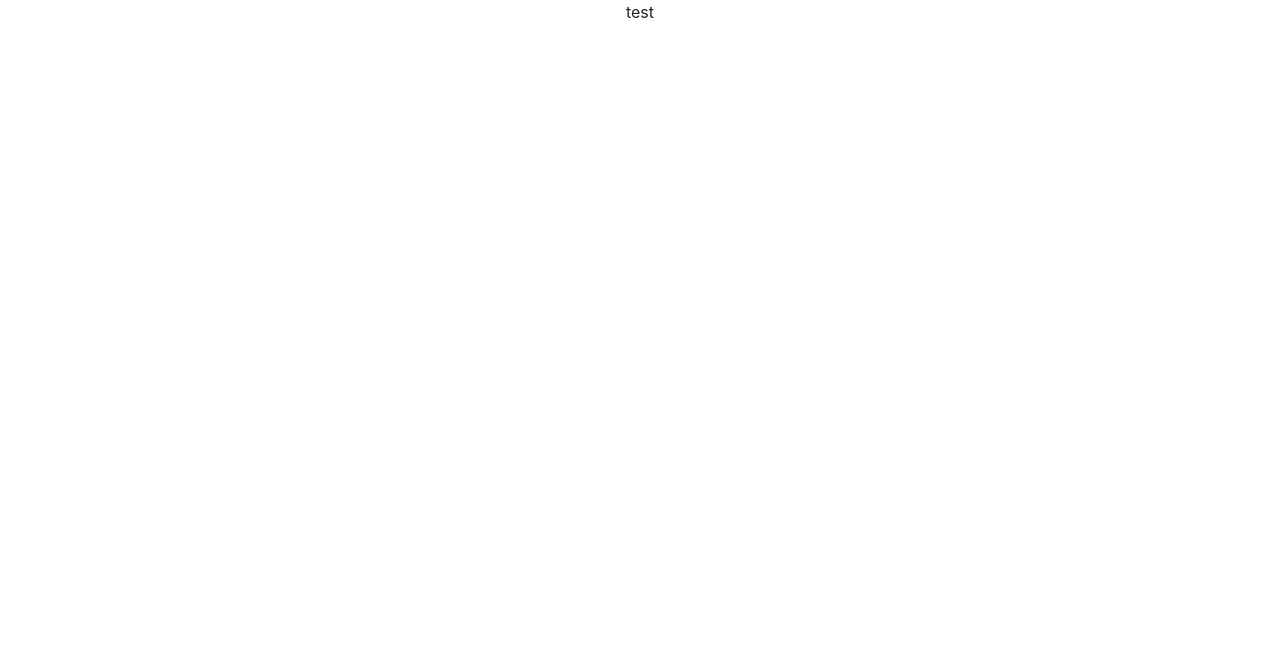
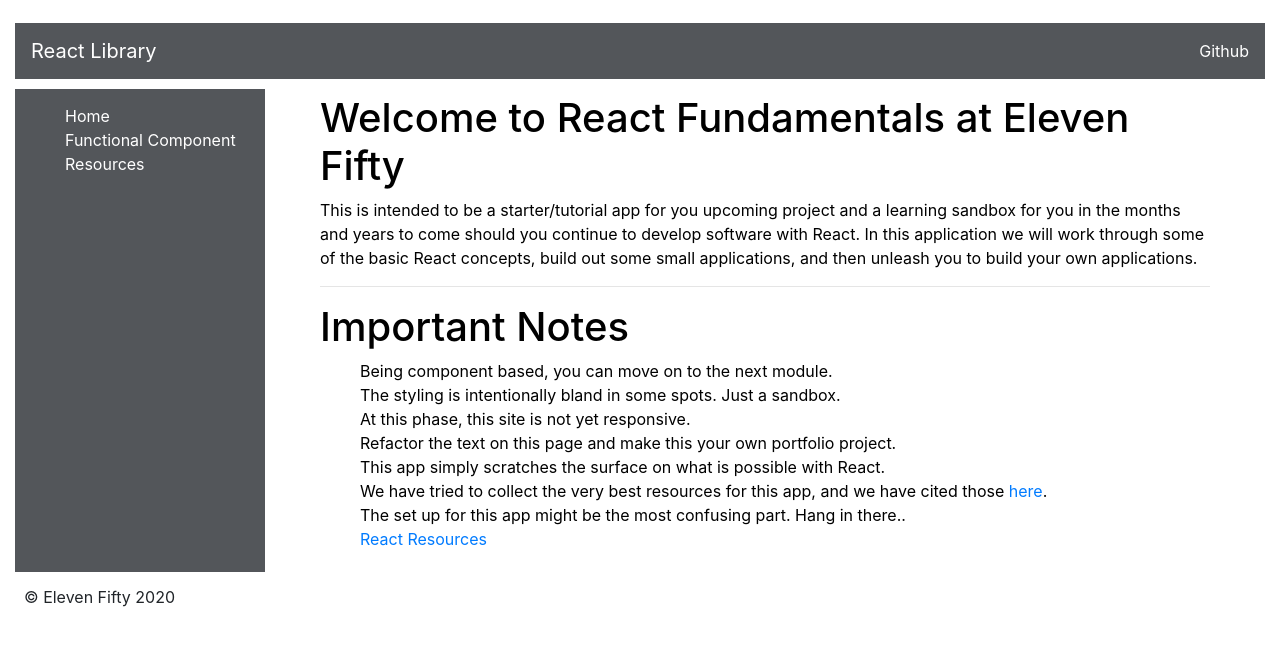
Before and after one commit to bubulldog20/javascriptNovember2020, a React (Create React App) app in the folder javascriptLibrary/5-react/react-fundamentals/: page / in a window 1280 px wide. Shown: the top 646 px of the page. Built offline with nearby package versions, Linux system fonts and the light colour scheme.

Commit message:
updated components

```diff
--- a/javascriptLibrary/5-react/react-fundamentals/package.json
+++ b/javascriptLibrary/5-react/react-fundamentals/package.json
@@ -15,7 +15,7 @@
     "react-icons": "^3.7.0",
     "react-router-dom": "^5.0.0",
     "react-scripts": "3.0.1",
-    "react-spinners": "^0.5.4",
+    "react-spinners": "^0.10.4",
     "reactstrap": "^8.0.0",
     "web-vitals": "^0.2.4",
     "youtube-api-search": "0.0.5"
--- a/javascriptLibrary/5-react/react-fundamentals/src/App.css
+++ b/javascriptLibrary/5-react/react-fundamentals/src/App.css
@@ -1,5 +1,72 @@
 .App {
   text-align: center;
+}
+
+body {
+  padding: 15px;
+  background-color: white;
+  font: Belleza;
+}
+
+footer {
+  margin-top: 0.8em!important;
+  margin-left: 1.5em;
+}
+
+.main {
+  background-color: white;
+  color: black;
+  height: 100%;
+  min-height: 100%;
+}
+
+.mainDiv {
+  margin: auto;
+  width: 90%;
+  padding: 5px;
+}
+
+.sidebar {
+  display: flex;
+  background-color: #53565A;
+  margin-top: 10px;
+}
+
+ul {
+  list-style-type: none;
+}
+
+.sidebar-list-styling {
+  padding-left: 50px;
+  padding-top: 15px;
+  width: 20%;
+  background-color: #53565A;
+  color: white;
+}
+
+.sidebar-list a{
+  color: white;
+  padding: 0;
+}
+
+.sidebar-route{
+  flex: 1;
+  padding: '00px';
+}
+
+.header {
+  margin-top: 0.5em!important;
+  text-align: center;
+  background-color: #53565A;
+  color: white;
+}
+
+.header a {
+  color: white;
+}
+
+.header  p {
+  margin-top: 0.8em!important;
 }
 
 .App-logo {
--- a/javascriptLibrary/5-react/react-fundamentals/src/App.js
+++ b/javascriptLibrary/5-react/react-fundamentals/src/App.js
@@ -1,11 +1,21 @@
 import React from 'react';
 import 'bootstrap/dist/css/bootstrap.css';
 import './App.css';
+import Header from './components/site/Header'
+import Footer from './components/site/Footer'
+import Sidebar from './components/site/Sidebar'
+import {
+  BrowserRouter as Router,
+} from 'react-router-dom';
 
-function App() {
+const App = () => {
   return (
-    <div className="App">
-      test
+    <div>
+      <Header />
+      <Router>
+        <Sidebar />
+      </Router>
+      <Footer />
     </div>
   );
 }
--- /dev/null
+++ b/javascriptLibrary/5-react/react-fundamentals/src/components/site/Footer.js
@@ -0,0 +1,14 @@
+import React from "react";
+import {Row} from "reactstrap";
+
+const Footer = () => {
+    return (
+        <footer>
+            <Row>
+                <p>&copy; Eleven Fifty 2020</p>
+            </Row>
+        </footer>
+    );
+};
+
+export default Footer;
--- /dev/null
+++ b/javascriptLibrary/5-react/react-fundamentals/src/components/site/Header.js
@@ -0,0 +1,21 @@
+import React from "react";
+import { Navbar, NavbarBrand, Nav, NavItem, NavLink } from "reactstrap";
+
+const Header = () => {
+    return (
+        <header>
+            <Navbar className="header">
+                <NavbarBrand href="/">React Library</NavbarBrand>
+                <Nav className="ml-auto" navbar>
+                    <NavItem>
+                        <NavLink href="https://github.com/yourhandle/yourrepoforthisapp">
+                            Github
+                        </NavLink>
+                    </NavItem>
+                </Nav>
+            </Navbar>
+        </header>
+    );
+};
+
+export default Header;
--- /dev/null
+++ b/javascriptLibrary/5-react/react-fundamentals/src/components/site/Home.js
@@ -0,0 +1,27 @@
+import React from "react";
+import {Link} from "react-router-dom";
+
+const Home = () => {
+    return (
+        <div className="main">
+            <div className="mainDiv">
+                <h1>Welcome to React Fundamentals at Eleven Fifty</h1>
+                <p>This is intended to be a starter/tutorial app for you upcoming project and a learning sandbox for you in the months and years to come should you continue to develop software with React. In this application we will work through some of the basic React concepts, build out some small applications, and then unleash you to build your own applications.</p>
+                <hr />
+                <h1>Important Notes</h1>
+                    <ul>
+                        <li>Being component based, you can move on to the next module.</li>
+                        <li>The styling is intentionally bland in some spots.  Just a sandbox.</li>
+                        <li>At this phase, this site is not yet responsive.</li>
+                        <li>Refactor the text on this page and make this your own portfolio project.</li>
+                        <li>This app simply scratches the surface on what is possible with React.</li>
+                        <li>We have tried to collect the very best resources for this app, and we have cited those <Link to="/resources">here</Link>.</li>
+                        <li>The set up for this app might be the most confusing part. Hang in there..</li>
+                        <li><Link to ="/resources">React Resources</Link></li>
+                    </ul>
+            </div>
+        </div>
+    );
+}
+
+export default Home;
--- /dev/null
+++ b/javascriptLibrary/5-react/react-fundamentals/src/components/site/Resources.js
@@ -0,0 +1,25 @@
+import React from 'react';
+
+const Resources = () => {
+    return (
+        <div className="main">
+            <div className="mainDiv">
+                <h1>React Resources</h1>
+                <p>Below are some of the resources that we used throughout this app. Note: You'll have one challenge where you will be asked to make this page better.</p>
+                <ul>
+                    <li><a href="https://reactjs.org/docs/getting-started.html" target="_blank">The Official Docs</a></li>
+                    <li><a href="https://reacttraining.com/react-router" target="_blank">React Router Dom</a></li>
+                    <li><a href="https://www.udemy.com/course/react-redux/" target="_blank">Stephen Grider's Udemy Course for the Udemy API</a></li>
+                    <li><a href="https://www.pluralsight.com/course/react-js-getting-started" target="_blank">Samer Buna's Pluralsight Course for the GitHub API Starter</a></li>
+                    <li><a href="https://www.udemy.com/course/react-the-guide-incl-redux" target="_blank">Maximilian Schwarzmüller's Udemy Course</a></li>
+                    <li><a href="https://reactstrap.github.io/" target="_blank">ReactStrap for a Bootstrap Application</a></li>
+                    <li><a href="https://gorangajic.github.io/react-icons/fa.html" target="_blank">Font Awesome for React</a></li>
+                    <li><a href="https://github.com/bmorelli25/interactive-bitcoin-price-chart" target="_blank">Bitcoin</a></li>
+                    <li><a href="https://github.com/mthorry/earthquakes-mapper" target="_blank">Google Maps</a></li>
+                    <li><a href="https://neptunian.github.io/react-photo-gallery" target="_blank">React Photo Gallery</a></li>
+                </ul>
+            </div>
+        </div>
+    );
+}
+export default Resources;
--- /dev/null
+++ b/javascriptLibrary/5-react/react-fundamentals/src/components/site/Sidebar.js
@@ -0,0 +1,31 @@
+import React from 'react'
+import {
+    Route,
+    Link,
+    Switch
+} from 'react-router-dom'
+import Home from './Home'
+import Resources from './Resources'
+
+const Sidebar = () => {
+    return (
+        <div className="sidebar">
+            <div className="sidebar-list-styling">
+                <ul className="sidebar-list list-unstyled">
+                    <li><Link to="/">Home</Link></li>
+                    <li><Link to="/functionalcomponent">Functional Component</Link></li>
+                    <li><Link to="/resources">Resources</Link></li>
+                </ul>
+            </div>
+            <div className="sidebar-route">
+                <Switch>
+                    <Route exact path="/home"><Home /></Route>
+                    <Route exact path="/resources"><Resources /></Route>
+                    <Route exact path="/"><Home /></Route>
+                </Switch>
+            </div>
+        </div>
+    );
+};
+
+export default Sidebar;
```
Also changed, not shown: 1 other file (tests, documents, lock files or other folders).
